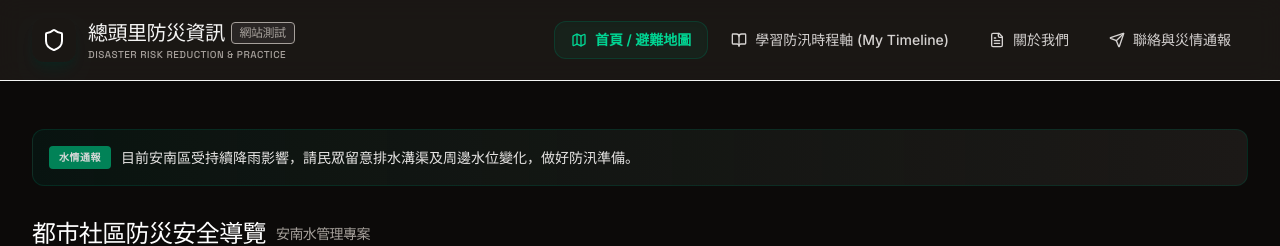
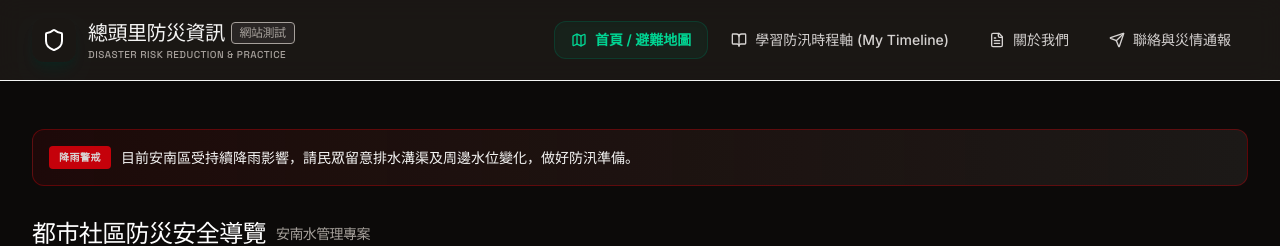
Before and after one commit to cubejh/DisasterPreventionTest, a React (Vite) app: page / in a window 1280 px wide. Shown: the top 246 px of the page. Built offline with nearby package versions, Linux system fonts and the light colour scheme.

Commit message:
add warning

```diff
--- a/src/App.tsx
+++ b/src/App.tsx
@@ -117,6 +117,21 @@ export default function App() {
 
         {/* Dynamic Header Badge / News banner */}
         {activeTab === 'map' && (
+            <div className="mb-8 flex flex-col md:flex-row md:items-center justify-between gap-4 p-4 rounded-xl
+            bg-gradient-to-r from-red-950/30 to-stone-900
+            border border-red-700/40 text-red-100">
+
+              <div className="flex items-center gap-2.5">
+                <span className="p-1 px-2.5 rounded bg-red-600 font-mono text-[10px] uppercase font-bold text-white tracking-wider shrink-0 animate-pulse">
+                  降雨警戒
+                </span>
+
+                <p className="text-xs sm:text-sm font-sans text-stone-100">
+                  目前安南區受持續降雨影響，請民眾留意排水溝渠及周邊水位變化，做好防汛準備。
+                </p>
+              </div>
+            </div>
+          /*
           <div className="mb-8 flex flex-col md:flex-row md:items-center justify-between gap-4 p-4 rounded-xl bg-gradient-to-r from-emerald-950/30 to-stone-900 border border-emerald-900/40 text-emerald-200">
             <div className="flex items-center gap-2.5">
               <span className="p-1 px-2.5 rounded bg-emerald-600 font-mono text-[10px] uppercase font-bold text-white tracking-wider shrink-0 animate-pulse">
@@ -128,6 +143,7 @@ export default function App() {
             </div>
 
           </div>
+          */
         )}
 
         {/* Tab Router Switch */}
```
